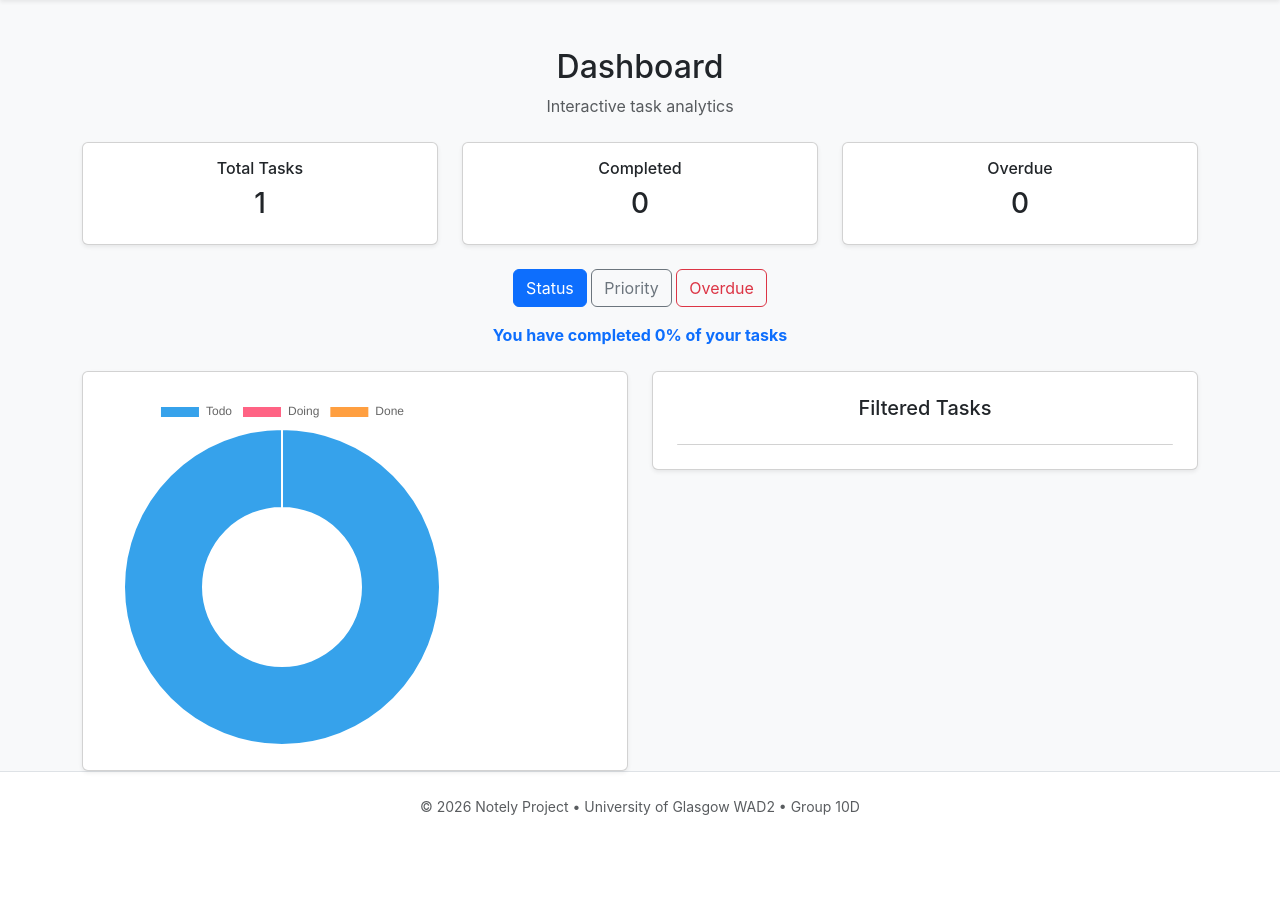
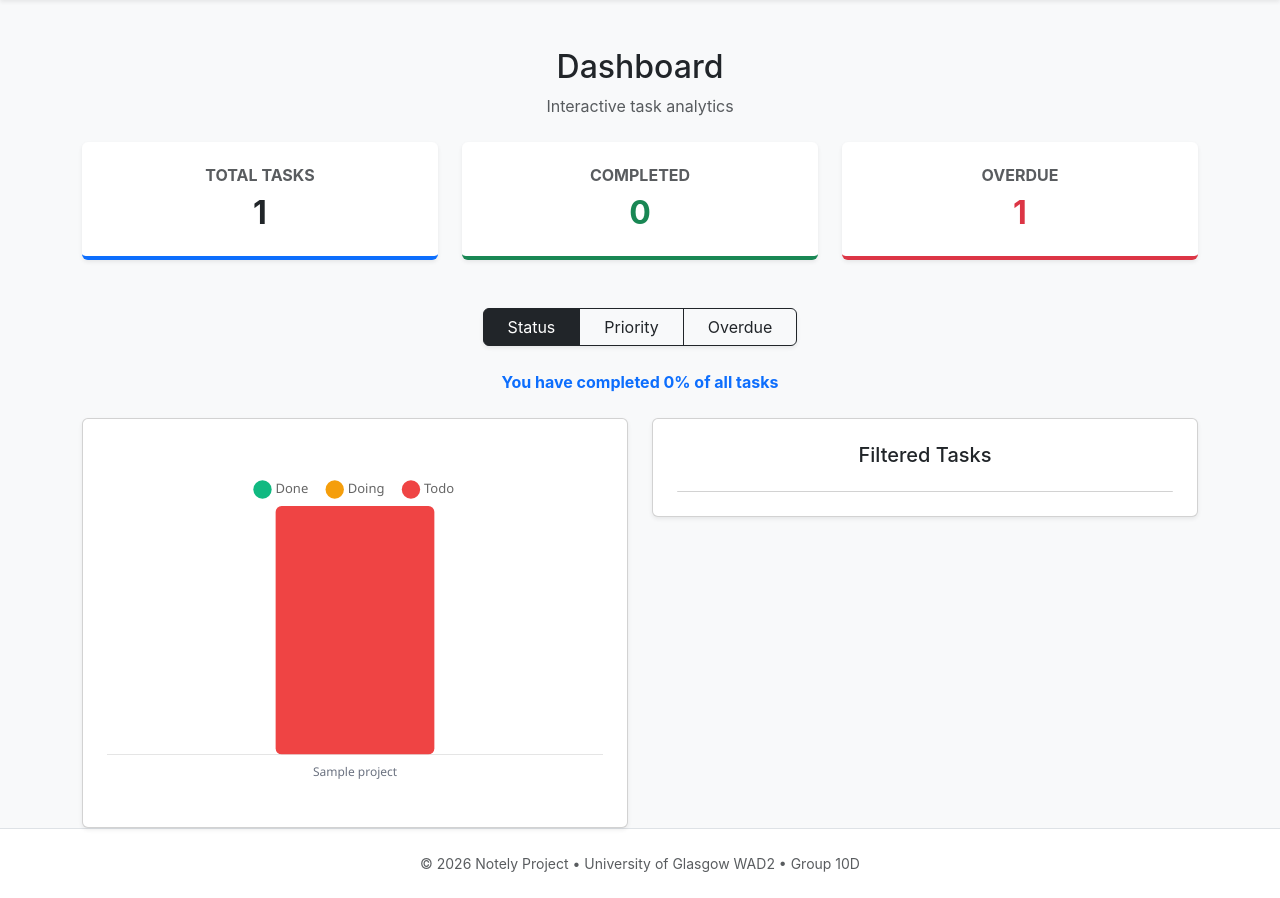
Before and after one commit to Exxavia/notely_project, a Django app: page /accounts/dashboard/ in a window 1280 px wide. Shown: the part 78-976 px from the top of the page. Before the commit the page ends 893 px from the top, so only its background shows below. Run offline with Django 3.2, Linux system fonts and the light colour scheme; a user stored in the database is signed in; tables that the repository leaves empty hold one stand-in row (values such as "Sample post").

Commit message:
UI/UX Overhaul: Implemented modern scrolling stacked chart, polished Information Architecture (Workspace/Dashboard), and corrected login routing.

```diff
--- a/notely_project/settings.py
+++ b/notely_project/settings.py
@@ -153,7 +153,7 @@ MEDIA_ROOT = os.path.join(BASE_DIR, 'media')
 # --------------------------------------------------
 # Authentication redirects
 # --------------------------------------------------
-LOGIN_REDIRECT_URL = '/'
+LOGIN_REDIRECT_URL = 'home'
 LOGOUT_REDIRECT_URL = '/accounts/login/'
 
 # --------------------------------------------------
--- a/notes/views.py
+++ b/notes/views.py
@@ -328,42 +328,91 @@ def task_stats(request):
 # ---------------- CHART DATA (TOP LEVEL DASHBOARD) ----------------
 @login_required
 def chart_data(request, type):
+    # 1. Grab all tasks and projects for the user
+    tasks = Task.objects.filter(project__owner=request.user)
+    projects = Project.objects.filter(owner=request.user).order_by('id')
 
-    tasks = Task.objects.filter(project__owner=request.user)
+    # 2. Calculate the global totals for the top summary cards
+    total_tasks = tasks.count()
+    total_done = tasks.filter(status="done").count()
+    total_overdue = tasks.filter(
+        due_date__lt=timezone.now().date(),
+        status__in=["todo", "doing"]
+    ).count()
+
+    # 3. Setup the lists we will send to the Stacked Bar Chart
+    labels = []
+    todo_values = []   # This will be the RED bar
+    doing_values = []  # This will be the YELLOW bar
+    done_values = []   # This will be the GREEN bar
 
     if type == "status":
-        data = {
-            "labels": ["Todo", "Doing", "Done"],
-            "values": [
-                tasks.filter(status="todo").count(),
-                tasks.filter(status="doing").count(),
-                tasks.filter(status="done").count(),
-            ]
-        }
+        for p in projects:
+            p_tasks = tasks.filter(project=p)
+            p_total = p_tasks.count()
+
+            labels.append(p.title)
+            if p_total > 0:
+                t_todo = p_tasks.filter(status="todo").count()
+                t_doing = p_tasks.filter(status="doing").count()
+                t_done = p_tasks.filter(status="done").count()
+
+                # Calculate percentages per project
+                todo_values.append(round((t_todo / p_total) * 100))
+                doing_values.append(round((t_doing / p_total) * 100))
+                done_values.append(round((t_done / p_total) * 100))
+            else:
+                todo_values.append(0)
+                doing_values.append(0)
+                done_values.append(0)
 
     elif type == "priority":
-        data = {
-            "labels": ["Low", "Medium", "High"],
-            "values": [
-                tasks.filter(priority="low").count(),
-                tasks.filter(priority="medium").count(),
-                tasks.filter(priority="high").count(),
-            ]
-        }
+        for p in projects:
+            p_tasks = tasks.filter(project=p)
+            p_total = p_tasks.count()
+
+            labels.append(p.title)
+            if p_total > 0:
+                t_high = p_tasks.filter(priority="high").count()
+                t_med = p_tasks.filter(priority="medium").count()
+                t_low = p_tasks.filter(priority="low").count()
+
+                todo_values.append(round((t_high / p_total) * 100)) # High -> Red
+                doing_values.append(round((t_med / p_total) * 100)) # Med -> Yellow
+                done_values.append(round((t_low / p_total) * 100))  # Low -> Green
+            else:
+                todo_values.append(0)
+                doing_values.append(0)
+                done_values.append(0)
 
     elif type == "overdue":
-        overdue = tasks.filter(
-            due_date__lt=timezone.now().date(),
-            status__in=["todo", "doing"]
-        ).count()
+        for p in projects:
+            p_tasks = tasks.filter(project=p)
+            p_total = p_tasks.count()
 
-        data = {
-            "labels": ["Overdue", "On Time"],
-            "values": [overdue, tasks.count() - overdue]
-        }
+            labels.append(p.title)
+            if p_total > 0:
+                t_overdue = p_tasks.filter(due_date__lt=timezone.now().date(), status__in=["todo", "doing"]).count()
+                t_ontime = p_total - t_overdue
 
-    else:
-        data = {"labels": [], "values": []}
+                todo_values.append(round((t_overdue / p_total) * 100)) # Overdue -> Red
+                doing_values.append(0) # Empty Yellow for this view
+                done_values.append(round((t_ontime / p_total) * 100)) # On Time -> Green
+            else:
+                todo_values.append(0)
+                doing_values.append(0)
+                done_values.append(0)
+
+    # 4. Package everything up for JavaScript
+    data = {
+        "labels": labels,
+        "todo_values": todo_values,
+        "doing_values": doing_values,
+        "done_values": done_values,
+        "total_tasks": total_tasks,
+        "total_done": total_done,
+        "total_overdue": total_overdue
+    }
 
     return JsonResponse(data)
 
--- a/templates/accounts/dashboard.html
+++ b/templates/accounts/dashboard.html
@@ -15,34 +15,36 @@ Dashboard
     </div>
 
     <!-- Summary -->
-    <div class="row text-center mb-4">
+    <div class="row text-center mb-5">
         <div class="col-md-4">
-            <div class="card shadow-sm p-3">
-                <h6>Total Tasks</h6>
-                <h3 id="total-count">0</h3>
+            <div class="card shadow-sm p-4 border-0 border-bottom border-primary" style="border-bottom-width: 4px !important;">
+                <h6 class="text-uppercase text-muted fw-bold letter-spacing-1 mb-2">Total Tasks</h6>
+                <h2 id="total-count" class="fw-bold mb-0">0</h2>
             </div>
         </div>
 
         <div class="col-md-4">
-            <div class="card shadow-sm p-3">
-                <h6>Completed</h6>
-                <h3 id="done-count">0</h3>
+            <div class="card shadow-sm p-4 border-0 border-bottom border-success" style="border-bottom-width: 4px !important;">
+                <h6 class="text-uppercase text-muted fw-bold letter-spacing-1 mb-2">Completed</h6>
+                <h2 id="done-count" class="fw-bold text-success mb-0">0</h2>
             </div>
         </div>
 
         <div class="col-md-4">
-            <div class="card shadow-sm p-3">
-                <h6>Overdue</h6>
-                <h3 id="overdue-count">0</h3>
+            <div class="card shadow-sm p-4 border-0 border-bottom border-danger" style="border-bottom-width: 4px !important;">
+                <h6 class="text-uppercase text-muted fw-bold letter-spacing-1 mb-2">Overdue</h6>
+                <h2 id="overdue-count" class="fw-bold text-danger mb-0">0</h2>
             </div>
         </div>
     </div>
 
     <!-- Buttons -->
-    <div class="text-center mb-3">
-        <button class="btn btn-outline-primary chart-btn active" data-type="status">Status</button>
-        <button class="btn btn-outline-secondary chart-btn" data-type="priority">Priority</button>
-        <button class="btn btn-outline-danger chart-btn" data-type="overdue">Overdue</button>
+    <div class="d-flex justify-content-center mb-4">
+        <div class="btn-group shadow-sm" role="group">
+            <button class="btn btn-outline-dark chart-btn active px-4" data-type="status">Status</button>
+            <button class="btn btn-outline-dark chart-btn px-4" data-type="priority">Priority</button>
+            <button class="btn btn-outline-dark chart-btn px-4" data-type="overdue">Overdue</button>
+        </div>
     </div>
 
     <!-- Insight -->
@@ -56,8 +58,10 @@ Dashboard
     <div class="row mt-4">
         <div class="col-md-6">
             <div class="card shadow-sm p-4">
-                <div style="position: relative; height: 350px;">
-                    <canvas id="taskChart"></canvas>
+                <div style="overflow-x: auto; overflow-y: hidden; padding-bottom: 10px;">
+                    <div id="chartWrapper" style="position: relative; height: 350px; min-width: 100%;">
+                        <canvas id="taskChart"></canvas>
+                    </div>
                 </div>
             </div>
         </div>
@@ -82,78 +86,131 @@ Dashboard
 
 let chart = null;
 
-/* Initialize chart */
-function initChart(labels, values) {
-
-    const ctx = document.getElementById("taskChart");
+/* Initialize Modern Stacked Bar Chart */
+function initChart(labels, todoData, doingData, doneData) {
+    const ctx = document.getElementById("taskChart").getContext("2d");
 
     chart = new Chart(ctx, {
-        type: "doughnut",
+        type: "bar",
         data: {
             labels: labels,
-            datasets: [{
-                data: values
-            }]
+            datasets: [
+                {
+                    label: "Done",
+                    data: doneData,
+                    backgroundColor: "#10b981",
+                    borderRadius: 6,
+                    borderSkipped: false,
+                    barPercentage: 0.4
+                },
+                {
+                    label: "Doing",
+                    data: doingData,
+                    backgroundColor: "#f59e0b",
+                    borderRadius: 6,
+                    borderSkipped: false,
+                    barPercentage: 0.4
+                },
+                {
+                    label: "Todo",
+                    data: todoData,
+                    backgroundColor: "#ef4444",
+                    borderRadius: 6,
+                    borderSkipped: false,
+                    barPercentage: 0.4
+                }
+            ]
         },
         options: {
-
-            /* 🔥 CHANGED: no redirect anymore */
+            responsive: true,
+            maintainAspectRatio: false,
+            layout: {
+                padding: { top: 20, bottom: 10 }
+            },
+            plugins: {
+                legend: {
+                    position: 'top',
+                    labels: {
+                        usePointStyle: true,
+                        padding: 20,
+                        font: { size: 13, weight: '500', family: "'Segoe UI', sans-serif" }
+                    }
+                },
+                tooltip: {
+                    backgroundColor: 'rgba(17, 24, 39, 0.9)',
+                    padding: 12,
+                    cornerRadius: 8,
+                    titleFont: { size: 14, family: "'Segoe UI', sans-serif" },
+                    bodyFont: { size: 13, family: "'Segoe UI', sans-serif" },
+                    callbacks: {
+                        label: function(context) {
+                            return ` ${context.dataset.label}: ${context.raw}%`;
+                        }
+                    }
+                }
+            },
+            scales: {
+                x: {
+                    stacked: true,
+                    grid: {
+                        display: false,
+                        drawBorder: false
+                    },
+                    ticks: {
+                        color: '#6b7280',
+                        font: { size: 12, family: "'Segoe UI', sans-serif" }
+                    }
+                },
+                y: {
+                    stacked: true,
+                    max: 100,
+                    display: false
+                }
+            },
             onClick: function(e, elements) {
-
                 if (!elements.length) return;
-
                 const index = elements[0].index;
-                const label = chart.data.labels[index].toLowerCase();
-
-                loadFilteredTasks(label);
+                const projectName = chart.data.labels[index];
+                loadFilteredTasks(projectName);
             }
         }
     });
 }
 
 
-/* Load chart */
+/* Load chart and adjust scroll width */
 function loadChart(type) {
-
     fetch(`/chart/${type}/`)
     .then(res => res.json())
     .then(data => {
 
+        const wrapper = document.getElementById("chartWrapper");
+        if (data.labels.length > 5) {
+            wrapper.style.width = (data.labels.length * 80) + "px"; // 80px per project
+        } else {
+            wrapper.style.width = "100%";
+        }
+
         if (chart) {
             chart.data.labels = data.labels;
-            chart.data.datasets[0].data = data.values;
+            chart.data.datasets[0].data = data.done_values;
+            chart.data.datasets[1].data = data.doing_values;
+            chart.data.datasets[2].data = data.todo_values;
             chart.update();
         } else {
-            initChart(data.labels, data.values);
+            initChart(data.labels, data.todo_values, data.doing_values, data.done_values);
         }
 
-        const total = data.values.reduce((a, b) => a + b, 0);
-        document.getElementById("total-count").innerText = total;
+        document.getElementById("total-count").innerText = data.total_tasks || 0;
+        document.getElementById("done-count").innerText = data.total_done || 0;
+        document.getElementById("overdue-count").innerText = data.total_overdue || 0;
 
-        if (type === "status") {
-
-            document.getElementById("done-count").innerText = data.values[2] || 0;
-
-            const percent = total ? Math.round((data.values[2] / total) * 100) : 0;
-
-            document.getElementById("insight-text").innerText =
-                `You have completed ${percent}% of your tasks`;
+        if (data.total_tasks > 0) {
+            const percent = Math.round((data.total_done / data.total_tasks) * 100);
+            document.getElementById("insight-text").innerText = `You have completed ${percent}% of all tasks`;
+        } else {
+            document.getElementById("insight-text").innerText = "No tasks available.";
         }
-
-        if (type === "overdue") {
-
-            document.getElementById("overdue-count").innerText = data.values[0] || 0;
-
-            document.getElementById("insight-text").innerText =
-                `${data.values[0]} tasks are overdue`;
-        }
-
-        if (type === "priority") {
-
-            document.getElementById("insight-text").innerText =
-                "Task distribution by priority";
-        }
-
     });
 }
 
@@ -219,15 +276,17 @@ function getColor(status) {
 
 /* Button switch */
 document.querySelectorAll('.chart-btn').forEach(btn => {
+    btn.addEventListener('click', function() {
+        document.querySelectorAll('.chart-btn').forEach(b => {
+            b.classList.remove("active", "btn-dark");
+            b.classList.add("btn-outline-dark");
+        });
 
-    btn.addEventListener('click', function() {
-
-        document.querySelectorAll('.chart-btn').forEach(b => b.classList.remove("active"));
-        this.classList.add("active");
+        this.classList.remove("btn-outline-dark");
+        this.classList.add("active", "btn-dark");
 
         loadChart(this.dataset.type);
     });
-
 });
 
 
```
Also changed, not shown: templates/notes/create_project.html (+10 -0 lines), templates/notes/home.html (+28 -20 lines).
